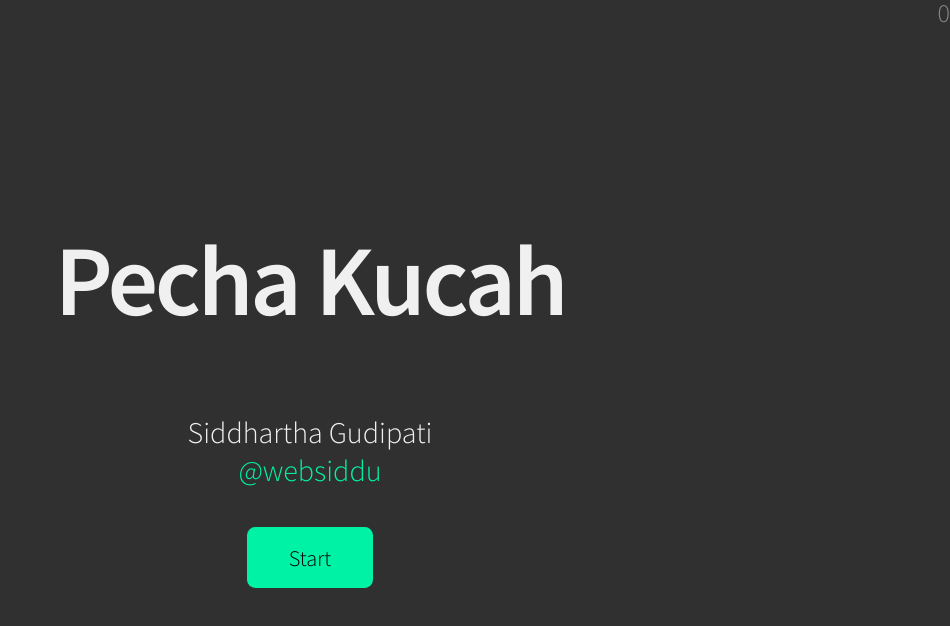
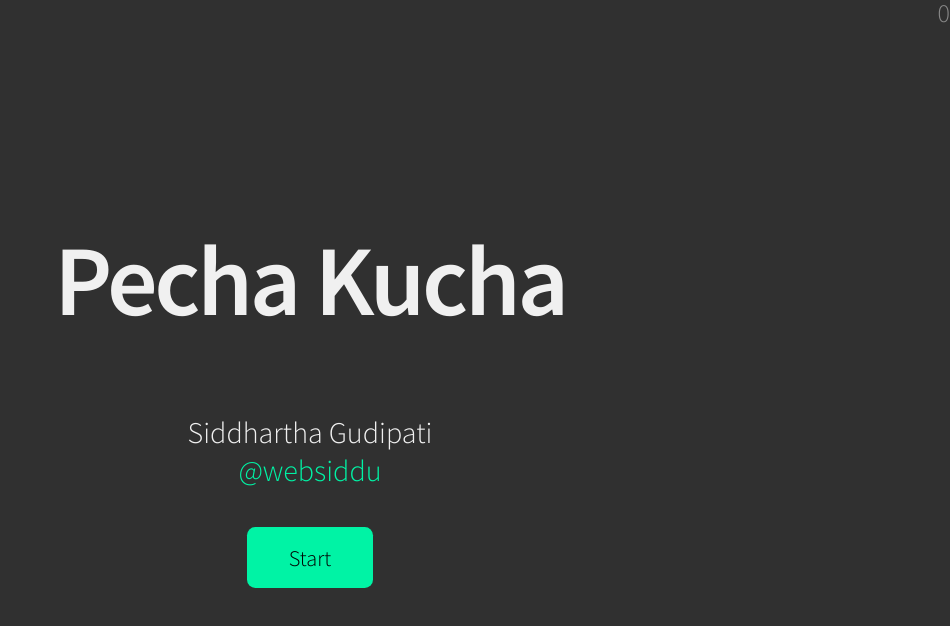
Before and after one commit to websiddu/pecha-kucha, a plain HTML site: page index.html in a window 1280 px wide. Shown: the whole page, without its empty margins (330-1280 px from the left). Drawn offline with Linux system fonts and the light colour scheme.

Commit message:
Generated by generator-bespoke

```diff
--- a/index.html
+++ b/index.html
@@ -10,7 +10,7 @@
   <body>
     <article>
       <section>
-        <h1>Pecha Kucah</h1><br>
+        <h1>Pecha Kucha</h1><br>
         <h4>Siddhartha Gudipati</h4>
         <h4><a href="http://websiddu.com">@websiddu</a></h4><br>
         <button onclick="start()" class="btn start">Start</button>
```
